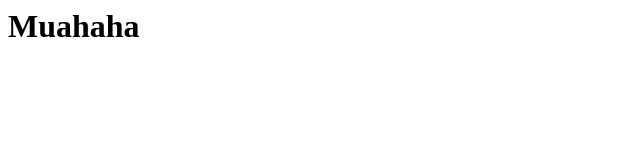
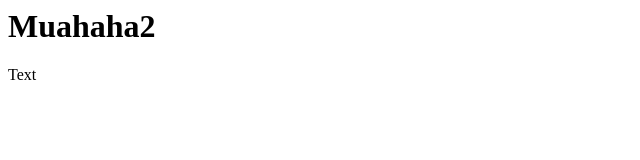
Before and after one commit to Heliusobrion/webby, a plain HTML site: page index.html in a window 1280 px wide. Shown: the full height of the page, 0-640 px from the left. Drawn offline with Linux system fonts and the light colour scheme.

Commit message:
added text

```diff
--- a/index.html
+++ b/index.html
@@ -5,6 +5,7 @@
 <body>
 
     <h1>
-        Muahaha
+        Muahaha2
     </h1>
+    <p>Text</p>
 </body>
```
